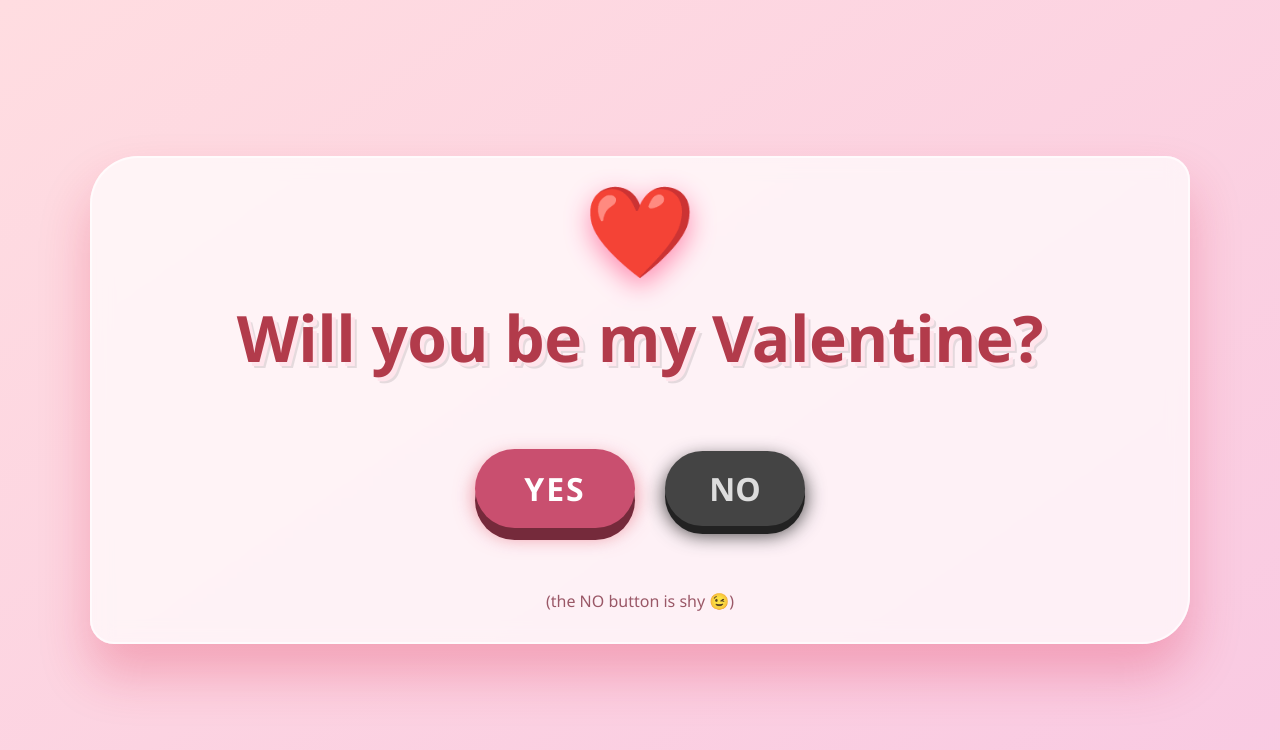
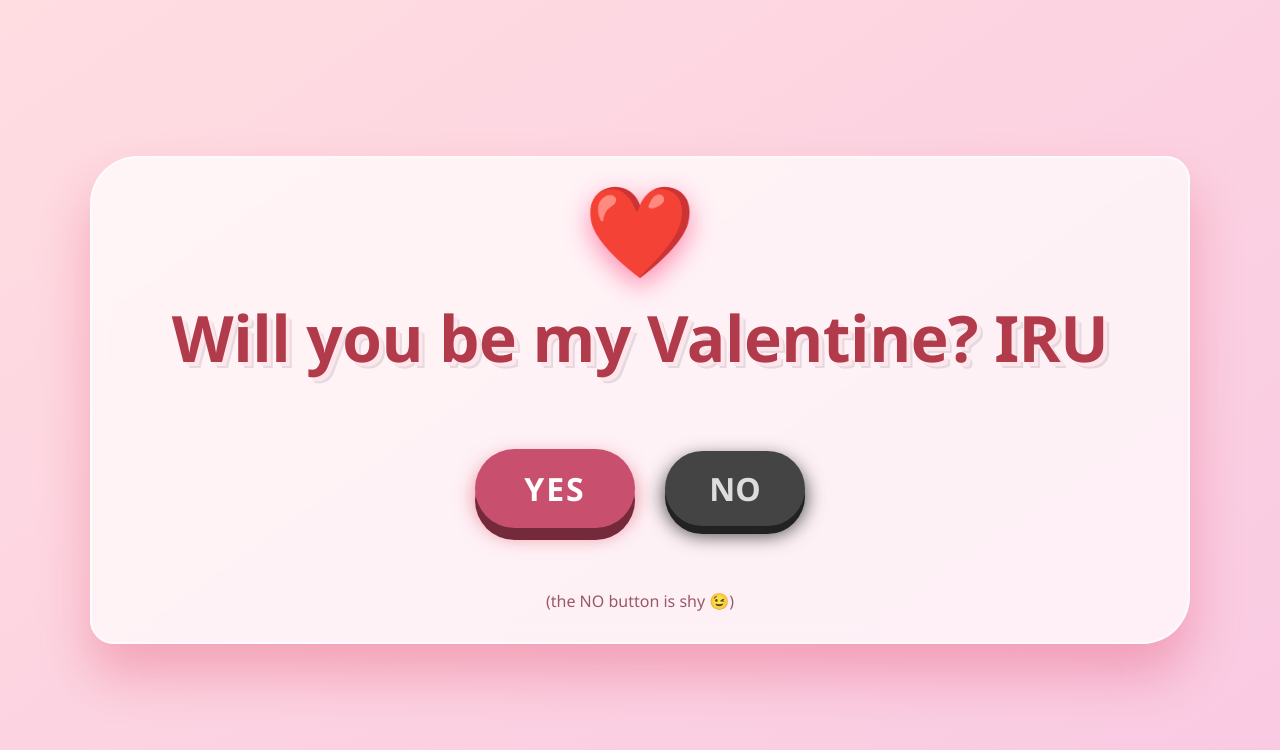
Before and after one commit to amaanansarii/secret, a plain HTML site: page index.html in a window 1280 px wide. Drawn offline with Linux system fonts and the light colour scheme.

Commit message:
Update valentine question text

```diff
--- a/index.html
+++ b/index.html
@@ -223,7 +223,7 @@
         <!-- Proposal screen (visible initially) -->
         <div id="proposalSection" class="proposal-screen">
             <div class="heart-big">❤️</div>
-            <div class="valentine-question">Will you be my Valentine?</div>
+            <div class="valentine-question">Will you be my Valentine? IRU</div>
             <div class="button-pair" id="buttonContainer">
                 <button class="yes-btn" id="yesBtn">YES</button>
                 <button class="no-btn" id="noBtn">NO</button>
```
